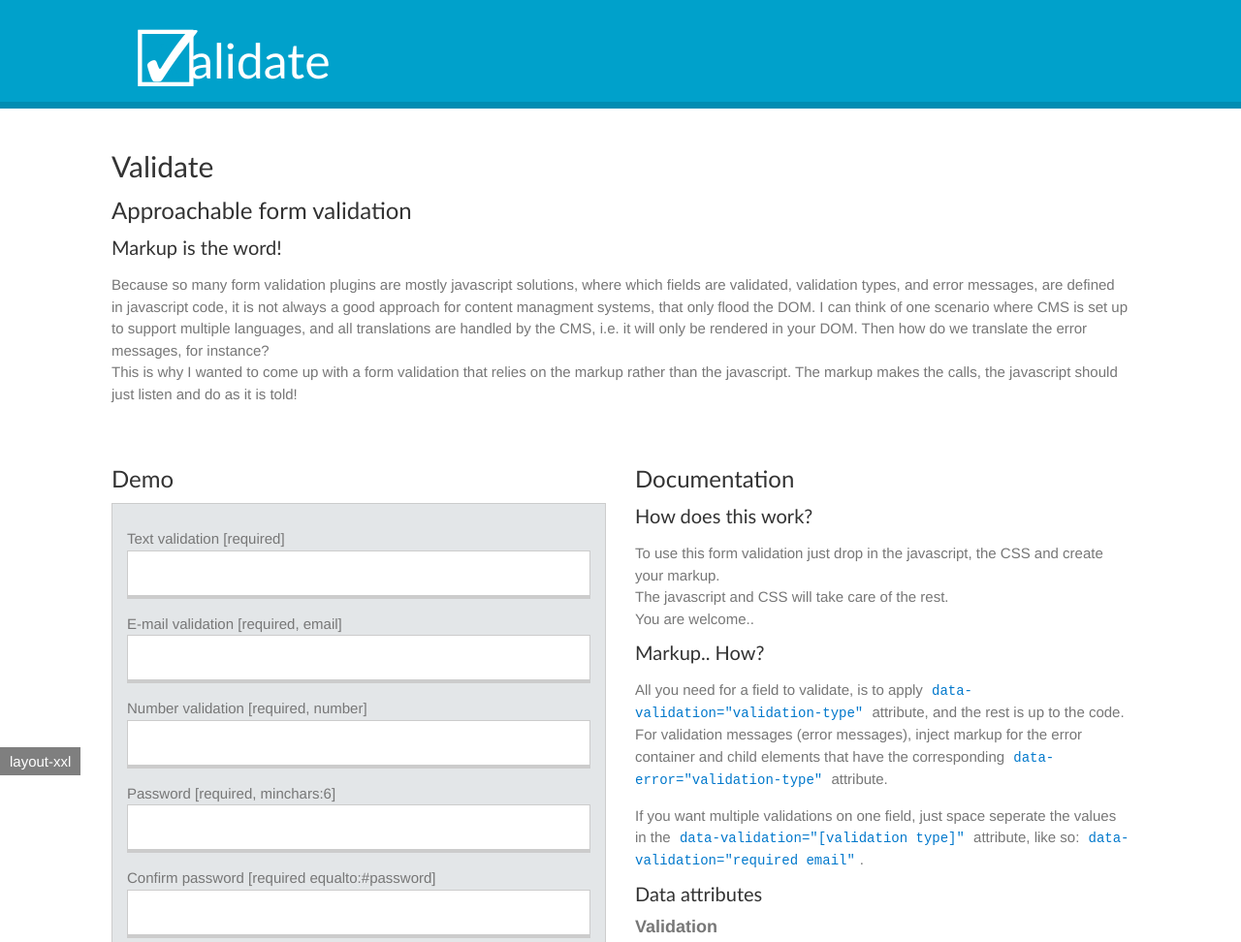
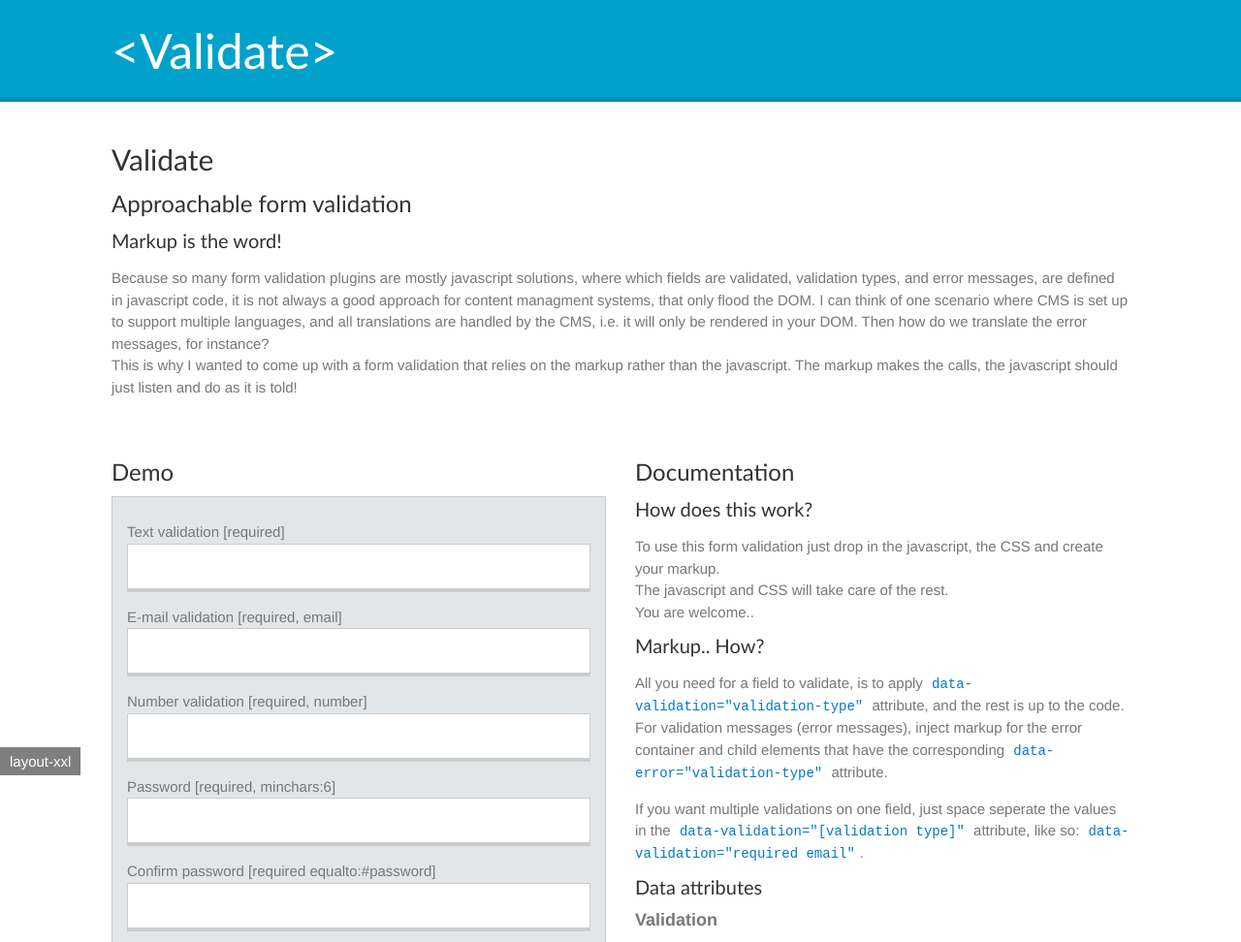
Before and after one commit to TommiTikall/FormValidation, a plain HTML site: page index.html in a window 1280 px wide. Shown: the top 972 px of the page at 97% size. Drawn offline with Linux system fonts and the light colour scheme; a script that the page names is missing.

Commit message:
changes to logo and some text

```diff
--- a/index.html
+++ b/index.html
@@ -29,7 +29,7 @@
 
     <header class="site-header">
       <div class="container">
-        <h1 class="logo">Validate</h1>
+        <div class="logo">&lt;Validate&gt;</div>
       </div>
     </header>
 
@@ -171,7 +171,7 @@
         </section>
 
         <!-- Code blocks section -->
-        <!-- <section class="container content-block" id="codeexamples">
+        <section class="container content-block" id="codeexamples">
           <header>
             <h2>Code examples</h2>
           </header>
@@ -235,7 +235,7 @@
               <li><a href="http://www.evotech.net/blog/2007/08/css-javascript-character-entities/">Convert HTML Entities to usable CSS code (for pseudo elements)</a></li>
             </ul>
           </section>
-        </section> -->
+        </section>
 
       </article>
     </main>
--- a/sass/partials/_layout.scss
+++ b/sass/partials/_layout.scss
@@ -11,7 +11,7 @@ html, body {
 
 .site-header {
   background: $color-palette-1;
-  border-bottom: solid 7px darken($color-palette-1, 5%);
+  border-bottom: solid 5px darken($color-palette-1, 5%);
   @include rem(margin-bottom, 30px);
   @include rem(padding, 20px 0 0);
 
@@ -21,37 +21,42 @@ html, body {
 
   .logo {
     color: $theme-color-primary;
+    font-family: $font-display;
     position: relative;
-    @include rem(padding, 0 0 0 50px);
+    @include rem(padding, 0 0 15px);
     @include font-size(50px);
 
-    &:first-letter {
-      color: $color-palette-1;
-    }
+    // For browsers that support first letter, get fancy logo
+    // // @supports(p: first-letter) {
 
-    &:before,
-    &:after {
-      // Ballot box
-      content: "\2610";
-      display: block;
-      line-height: 0.5;
-      position: absolute;
-        left: 0;
-        top: 8px;
-        z-index: 0;
-      @include font-size(80px);
-      @include rem(margin, 0 0 0 20px);
-    }
+    //   &:first-letter {
+    //     color: $color-palette-1;
+    //   }
 
-    &:after {
-      // Checkmark
-      content: "\2713";
-      color: #fff;
-      line-height: 0.5;
-      left: 2px;
-      top: 0;
-      @include font-size(100px);
-    }
+    //   &:before,
+    //   &:after {
+    //     // Ballot box
+    //     content: "\2610";
+    //     display: block;
+    //     line-height: 0.5;
+    //     position: absolute;
+    //       left: 0;
+    //       top: 8px;
+    //       z-index: 0;
+    //     @include font-size(80px);
+    //     @include rem(margin, 0 0 0 20px);
+    //   }
+
+    //   &:after {
+    //     // Checkmark
+    //     content: "\2713";
+    //     color: #fff;
+    //     line-height: 0.5;
+    //     left: 2px;
+    //     top: 0;
+    //     @include font-size(100px);
+    //   }
+    // }
   }
 }
 
```
Also changed, not shown: stylesheets/main.css.
